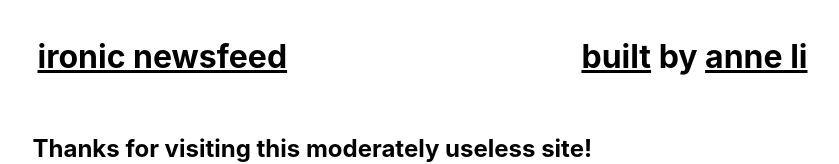
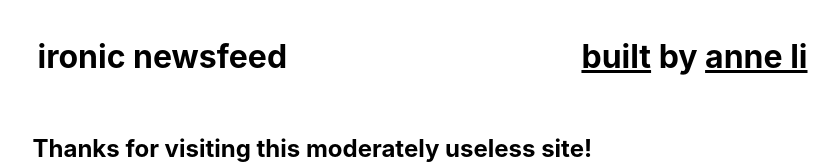
Before and after one commit to amphinomid/ironic-newsfeed, a React (Create React App) app: page /comments in a window 1280 px wide. Shown: the top 164 px of the page, without its empty margins (220-1059 px from the left). Built offline with nearby package versions, Linux system fonts and the light colour scheme.

Commit message:
Update layout.js

```diff
--- a/src/components/layout.js
+++ b/src/components/layout.js
@@ -8,7 +8,7 @@ const Layout = (props) => {
       <div className={layoutStyles.content}>
         <header style={{ paddingLeft: `2.5px`, display: `flex`, flexDirection: `row` }}>
           <h1 style={{ marginBottom: `37.5px`, paddingLeft: `2.5px` }}>
-            <Link to="/">ironic newsfeed</Link>
+            <Link to="/" style={{ textDecoration: `none` }}>ironic newsfeed</Link>
           </h1>
           <h1 style={{ marginBottom: `37.5px`, paddingLeft: `2.5px`, flexGrow: `1`, textAlign: `right` }}>
             <a href="https://github.com/fibanneacci/ironic-newsfeed" target="_blank" rel="noreferrer">
```
